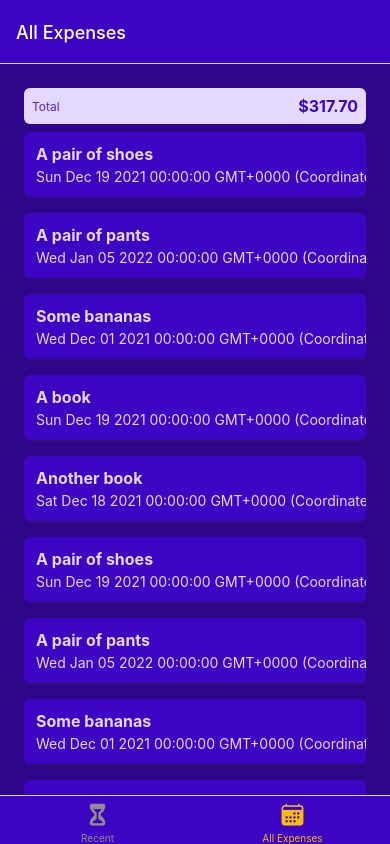
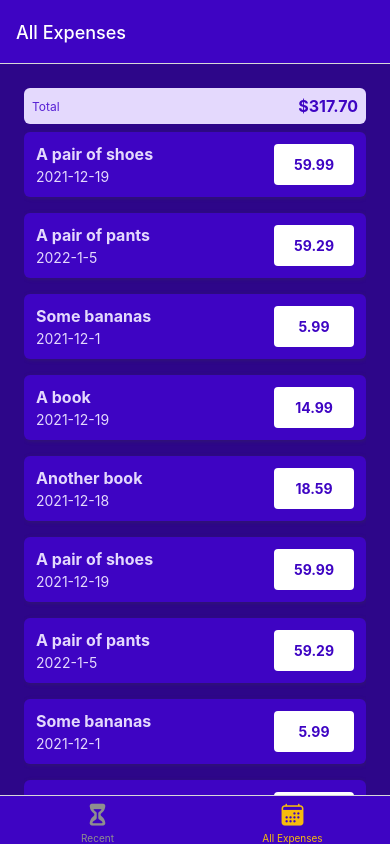
Before and after one commit to AldonIsenberg11/expense-tracker-react-native, a React Native app: screen /AllExpenses in a window 390 px wide. Built offline with nearby package versions, Linux system fonts and the light colour scheme.

Commit message:
format date

```diff
--- a/components/ExpensesOutput/ExpenseItem.js
+++ b/components/ExpensesOutput/ExpenseItem.js
@@ -1,5 +1,6 @@
 import { Pressable, StyleSheet, View, Text } from "react-native"
 import { GlobalStyles } from "../../constants/styles"
+import { getFormattedDate } from "../../util/date"
 
 function ExpenseItem({description, amount, date}) {
     return (
@@ -7,10 +8,10 @@
             <View style={styles.expenseItem}>
                 <View>
                     <Text style={[styles.textBase, styles.description]}>{description}</Text>
-                    <Text style={styles.textBase}>{date.toString()}</Text>
+                    <Text style={styles.textBase}>{getFormattedDate(date)}</Text>
                 </View>
                 <View style={styles.amountContainer}>
-                    <Text style={styles.amount}>{amount}</Text>
+                    <Text style={styles.amount}>{amount.toFixed(2)}</Text>
                 </View>
             </View>
         </Pressable>
@@ -48,6 +49,7 @@
         justifyContent: 'center',
         alignItems: 'center',
         borderRadius: 4,
+        minWidth: 80,
     },
     amount: {
         color: GlobalStyles.colors.primary500,
--- /dev/null
+++ b/util/date.js
@@ -0,0 +1,3 @@
+export function getFormattedDate(date) {
+    return `${date.getFullYear()}-${date.getMonth() +1}-${date.getDate()}`
+}
```
